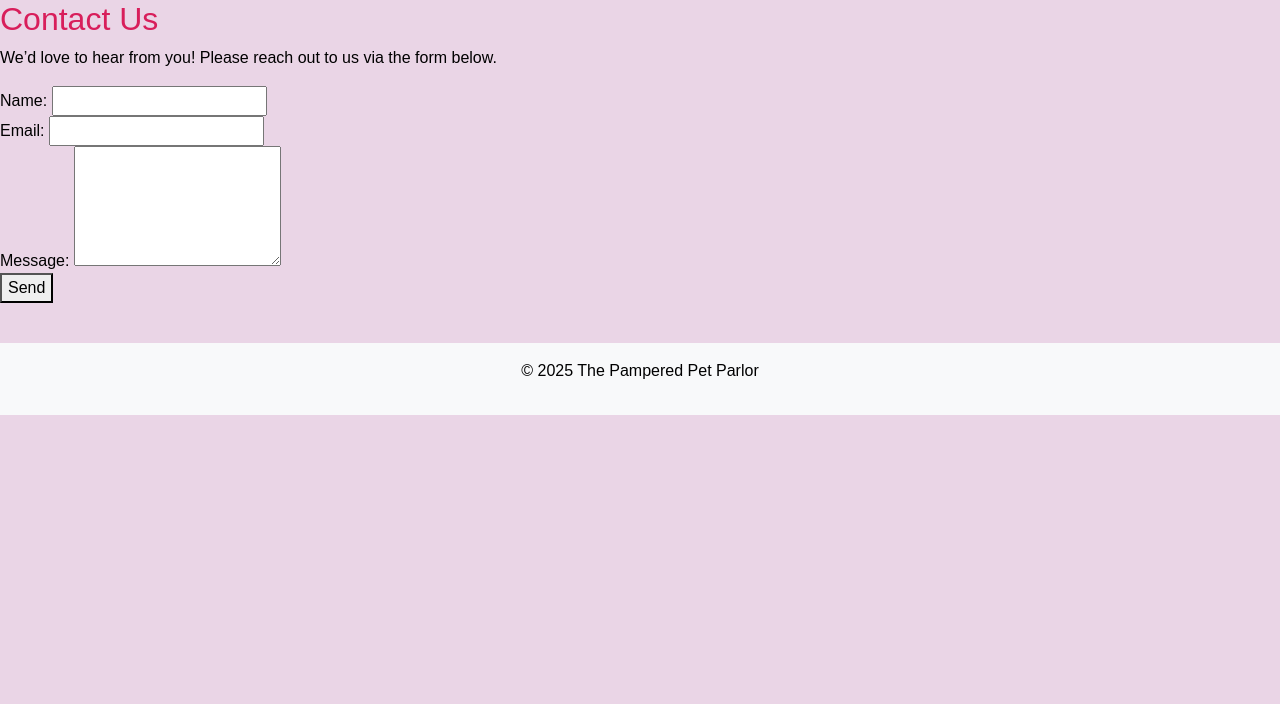
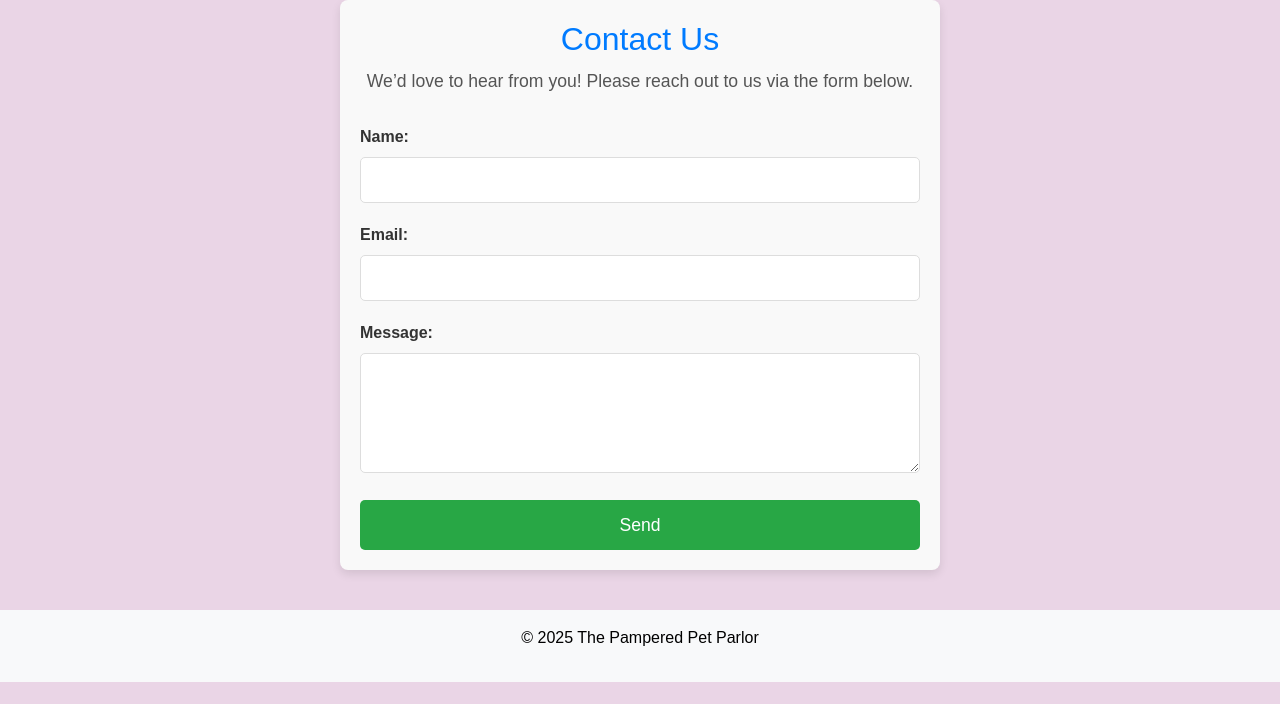
Before and after one commit to CapriceHolford/The-Pampered-Pet-Parlor, a Django app: page /contact/ in a window 1280 px wide. Shown: the part 96-800 px from the top of the page. Run offline with Django 4.2, Linux system fonts and the light colour scheme.

Commit message:
finished faq page, updated contact form so it looks like booking form and is consise

```diff
--- a/pampered_pet_parlor/forms.py
+++ b/pampered_pet_parlor/forms.py
@@ -1,6 +1,7 @@
 from django import forms
 from .models import BlogPost
 from .models import Booking
+from .models import ContactMessage
 
 class BlogPostForm(forms.ModelForm):
     class Meta:
@@ -11,3 +12,8 @@ class BookingForm(forms.ModelForm):
     class Meta:
         model = Booking
         fields = ['name', 'email', 'phone', 'breed', 'size', 'date', 'time', 'service', 'notes']
+
+class ContactForm(forms.ModelForm):
+    class Meta:
+        model = ContactMessage
+        fields = ['name', 'email', 'message']
--- a/pampered_pet_parlor/models.py
+++ b/pampered_pet_parlor/models.py
@@ -2,16 +2,18 @@ from django.db import models
 from django.contrib.auth.models import User
 from django.utils.timezone import now
 
+# BlogPost Model
 class BlogPost(models.Model):
     title = models.CharField(max_length=200)
     content = models.TextField()
     image = models.ImageField(upload_to='blog_images/', blank=True, null=True)
     created_at = models.DateTimeField(default=now)
-    author = models.ForeignKey(User, on_delete=models.CASCADE, default=1)  # Link to User model
+    author = models.ForeignKey(User, on_delete=models.CASCADE, default=1)
 
     def __str__(self):
         return self.title
 
+# Booking Model
 class Booking(models.Model):
     name = models.CharField(max_length=100)
     email = models.EmailField()
@@ -26,12 +28,12 @@ class Booking(models.Model):
     def __str__(self):
         return f"{self.name} - {self.service} on {self.date} at {self.time}"
 
-def booking(request):
-    if request.method == 'POST':
-        name = request.POST.get('name')
-        email = request.POST.get('email')
-        appointment_date = request.POST.get('appointment_date')  # Requires a date field in your form
-        message = request.POST.get('message', '')
-        Booking.objects.create(name=name, email=email, appointment_date=appointment_date, message=message)
-        return HttpResponse(f"Thank you, {name}! Your booking has been confirmed.")
-    return render(request, 'pampered_pet_parlor/booking.html')
+# ContactMessage Model
+class ContactMessage(models.Model):
+    name = models.CharField(max_length=100)
+    email = models.EmailField()
+    message = models.TextField()
+    submitted_at = models.DateTimeField(auto_now_add=True)
+
+    def __str__(self):
+        return f"Message from {self.name} - {self.email}"
--- a/pampered_pet_parlor/templates/pampered_pet_parlor/contact.html
+++ b/pampered_pet_parlor/templates/pampered_pet_parlor/contact.html
@@ -3,22 +3,31 @@
 {% block title %}Contact{% endblock %}
 
 {% block content %}
-<h2>Contact Us</h2>
-<p>We’d love to hear from you! Please reach out to us via the form below.</p>
-<form method="post">
+<div class="contact-container">
+    <h2 class="contact-heading">Contact Us</h2>
+    <p class="contact-description">We’d love to hear from you! Please reach out to us via the form below.</p>
+
+    {% if thank_you_message %}
+        <div class="thank-you-message">
+            <p>{{ thank_you_message }}</p>
+        </div>
+    {% endif %}
+
+    <form method="post" action="{% url 'contact' %}" class="contact-form">
         {% csrf_token %}
-    <div>
+        <div class="form-group">
             <label for="name">Name:</label>
-        <input type="text" id="name" name="name" required>
+            <input type="text" id="name" name="name" class="form-input" required>
         </div>
-    <div>
+        <div class="form-group">
             <label for="email">Email:</label>
-        <input type="email" id="email" name="email" required>
+            <input type="email" id="email" name="email" class="form-input" required>
         </div>
-    <div>
+        <div class="form-group">
             <label for="message">Message:</label>
-        <textarea id="message" name="message" rows="5" required></textarea>
+            <textarea id="message" name="message" class="form-textarea" rows="5" required></textarea>
         </div>
-    <button type="submit">Send</button>
+        <button type="submit" class="form-button">Send</button>
     </form>
+</div>
 {% endblock %}
--- a/pampered_pet_parlor/templates/pampered_pet_parlor/faq.html
+++ b/pampered_pet_parlor/templates/pampered_pet_parlor/faq.html
@@ -35,8 +35,8 @@
                 },
                 {
                     question: "What size is my dog?",
-                    answer: "S- Small dogs less than 22 pounds (0-8kg), M- Medium dogs 24 to 33 pounds (9kg-15kg), L- Large dogs 33 to 66 pounds (15kg-30kg), XL- Extra Large dogs 66 or more pounds (30kg and over)"
-                }
+                    answer: "XS- Micro dogs less than 10 pounds (0-5kg), S- Small dogs 10 to 22 pounds (6kg-10kg), M- Medium dogs 24 to 52 pounds (11kg-24kg), L- Large dogs 55 to 97 pounds (25kg-44kg), XL- Extra Large dogs 99 or more pounds (45kg and over)"
+            }
             ]
         },
         {
--- a/pampered_pet_parlor/urls.py
+++ b/pampered_pet_parlor/urls.py
@@ -1,13 +1,14 @@
+# urls.py
 from django.urls import path
 from . import views
 
 urlpatterns = [
-    path('', views.index, name='index'),  # Root URL of the app
-    path('about/', views.about, name='about'),   # About page
-    path('login/', views.login, name='login'),        # Login page
-    path('register/', views.register, name='register'),  # Register page
-    path('contact/', views.contact, name='contact'), # Contact page
-    path('faq/', views.faq, name='faq'),  # FAQ page
-    path('blog/', views.blog, name='blog'),  # Blog page
-    path('booking/', views.booking, name='booking'), #Booking page
+    path('', views.index, name='index'),
+    path('about/', views.about, name='about'),
+    path('login/', views.login, name='login'),
+    path('register/', views.register, name='register'),
+    path('contact/', views.contact_view, name='contact'),
+    path('faq/', views.faq, name='faq'),
+    path('blog/', views.blog, name='blog'),
+    path('booking/', views.booking, name='booking'),
 ]
--- a/pampered_pet_parlor/views.py
+++ b/pampered_pet_parlor/views.py
@@ -1,32 +1,34 @@
-from django.shortcuts import render
-from .models import BlogPost  # Import the BlogPost model for the blog view
+from django.shortcuts import render, redirect
 from django.http import HttpResponse
-from .models import Booking
-from .forms import BookingForm
+from .models import BlogPost, Booking
+from .forms import BookingForm, ContactForm
 
+# Index view
 def index(request):
-    return render(request, 'pampered_pet_parlor/index.html')  # Matches templates path
+    return render(request, 'pampered_pet_parlor/index.html')
 
+# About page view
 def about(request):
     return render(request, 'pampered_pet_parlor/about.html')
 
+# Login page view
 def login(request):
     return render(request, 'pampered_pet_parlor/login.html')
 
+# Register page view
 def register(request):
     return render(request, 'pampered_pet_parlor/register.html')
 
-def contact(request):
-    return render(request, 'pampered_pet_parlor/contact.html')
-
+# FAQ page view
 def faq(request):
     return render(request, 'pampered_pet_parlor/faq.html')
 
+# Blog page view
 def blog(request):
-    # Fetch all blog posts, ordered by the most recent first
-    posts = BlogPost.objects.all().order_by('-created_at')
+    posts = BlogPost.objects.all().order_by('-created_at')  # Fetch all blog posts, ordered by most recent
     return render(request, 'pampered_pet_parlor/blog.html', {'posts': posts})
 
+# Booking view
 def booking(request):
     if request.method == 'POST':
         name = request.POST.get('name')
@@ -34,8 +36,8 @@ def booking(request):
         phone = request.POST.get('phone')
         breed = request.POST.get('breed')
         size = request.POST.get('size')
-        appointment_date = request.POST.get('date')  # Match form field name
-        appointment_time = request.POST.get('time')  # Match form field name
+        appointment_date = request.POST.get('date')
+        appointment_time = request.POST.get('time')
         service = request.POST.get('service')
         notes = request.POST.get('notes', '')
 
@@ -52,3 +54,16 @@ def booking(request):
         )
         return HttpResponse(f"Thank you, {name}! Your booking has been confirmed.")
     return render(request, 'pampered_pet_parlor/booking.html')
+
+# Contact view - handles form submission and displays a thank-you message
+def contact_view(request):
+    if request.method == "POST":
+        form = ContactForm(request.POST)
+        if form.is_valid():
+            form.save()  # Save the contact message to the database
+            # Show a thank-you message on the same page
+            return render(request, 'pampered_pet_parlor/contact.html', {'form': form, 'thank_you_message': 'Thank you for your message! We will get back to you soon.'})
+    else:
+        form = ContactForm()
+
+    return render(request, 'pampered_pet_parlor/contact.html', {'form': form})
--- a/static/css/style.css
+++ b/static/css/style.css
@@ -228,3 +228,102 @@ footer {
     color: #ffffff; /* White color when hovering over the links */
     text-decoration: underline; /* Underline the links when hovered */
 }
+
+/* Contact Page */
+
+/* General styles for the contact page */
+.contact-container {
+    max-width: 600px;
+    margin: 0 auto;
+    padding: 20px;
+    background-color: #f9f9f9;
+    border-radius: 8px;
+    box-shadow: 0 4px 10px rgba(0, 0, 0, 0.1);
+}
+
+/* Heading style */
+.contact-heading {
+    text-align: center;
+    color: #007bff;
+    font-size: 2rem;
+    margin-bottom: 10px;
+}
+
+/* Description text */
+.contact-description {
+    text-align: center;
+    color: #555;
+    font-size: 1.1rem;
+    margin-bottom: 30px;
+}
+
+/* Form styles */
+.contact-form {
+    display: flex;
+    flex-direction: column;
+}
+
+/* Individual form group (label + input/textarea) */
+.form-group {
+    margin-bottom: 20px;
+}
+
+/* Label styles */
+.form-group label {
+    font-size: 1rem;
+    color: #333;
+    margin-bottom: 8px;
+    font-weight: bold;
+}
+
+/* Input field and textarea styles */
+.form-input, .form-textarea {
+    width: 100%;
+    padding: 10px;
+    font-size: 1rem;
+    border: 1px solid #ddd;
+    border-radius: 5px;
+    background-color: #fff;
+    transition: border-color 0.3s;
+}
+
+.form-input:focus, .form-textarea:focus {
+    border-color: #007bff;  /* Blue border on focus */
+    outline: none;
+}
+
+/* Button styles */
+.form-button {
+    padding: 12px;
+    font-size: 1.1rem;
+    background-color: #28a745;
+    color: white;
+    border: none;
+    border-radius: 5px;
+    cursor: pointer;
+    transition: background-color 0.3s;
+}
+
+.form-button:hover {
+    background-color: #218838;  /* Darker green on hover */
+}
+
+/* Add some margin to the form to separate from the edges */
+.contact-form {
+    margin-top: 20px;
+}
+
+/* Optional: Add some responsive design to make sure it looks good on smaller screens */
+@media (max-width: 768px) {
+    .contact-container {
+        padding: 15px;
+    }
+
+    .form-input, .form-textarea {
+        font-size: 0.9rem;
+    }
+
+    .form-button {
+        font-size: 1rem;
+    }
+}
--- a/static/js/script.js
+++ b/static/js/script.js
@@ -17,7 +17,7 @@ const faqData = [
             },
             {
                 question: "What size is my dog?",
-                answer: "S- Small dogs less than 22 pounds (0-8kg), M- Medium dogs 24 to 33 pounds (9kg-15kg), L- Large dogs 33 to 66 pounds (15kg-30kg), XL- Extra Large dogs 66 or more pounds (30kg and over)"
+                answer: "XS- Micro dogs less than 10 pounds (0-5kg), S- Small dogs 10 to 22 pounds (6kg-10kg), M- Medium dogs 24 to 52 pounds (11kg-24kg), L- Large dogs 55 to 97 pounds (25kg-44kg), XL- Extra Large dogs 99 or more pounds (45kg and over)"
             }
         ]
     },
```
Also changed, not shown: pampered_pet_parlor/admin.py (+10 -6 lines), db.sqlite3, pampered_pet_parlor/migrations/0005_contactmessage.py (added). Lines whose indentation alone changed are shown as unchanged.
